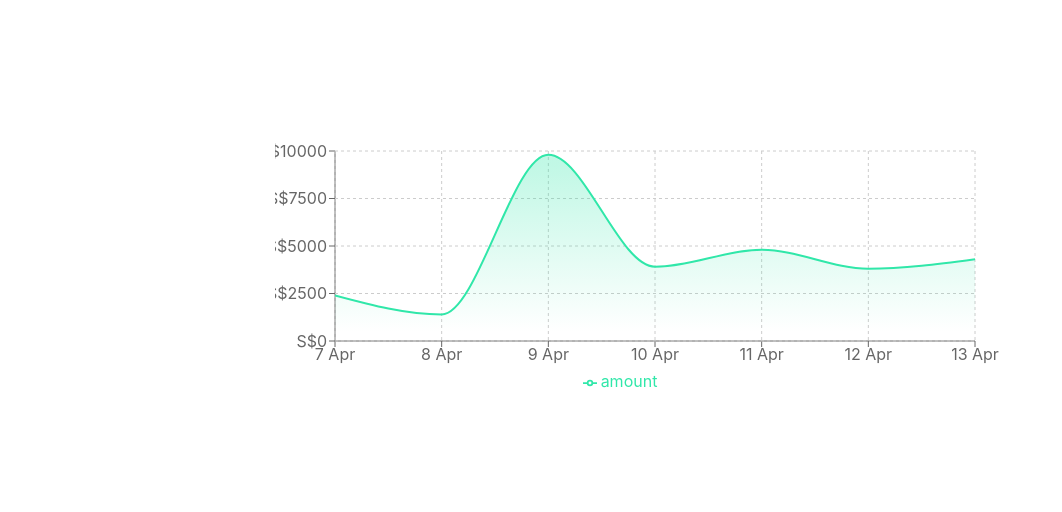
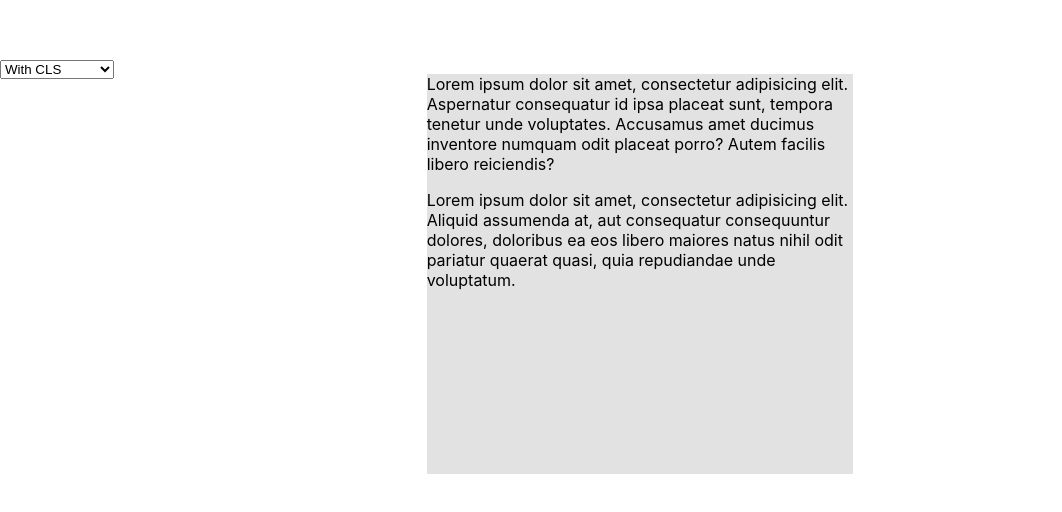
Before and after one commit to arvinsim/research-and-development, a React (Vite) app: page /web-vitals/cls in a window 1280 px wide. Shown: the part 134-646 px from the top of the page, without its empty margins (0-1062 px from the left). Built offline with nearby package versions, Linux system fonts and the light colour scheme.

Commit message:
Initial implementation of CLS Demo

```diff
--- a/src/App.tsx
+++ b/src/App.tsx
@@ -1,6 +1,7 @@
 import React, { Suspense } from "react";
 import styled from "styled-components";
 import { BrowserRouter, Route, Switch } from "react-router-dom";
+import CLSDemo from "./WebVitals/CLSDemo";
 
 const CreatePerson = React.lazy(() => import("./CreatePerson"));
 const UseRef = React.lazy(() => import("./UseRef"));
@@ -41,6 +42,9 @@ function App() {
             <Route exact path={"/picture"}>
               <PictureSrcSet />
             </Route>
+            <Route exact path={"/web-vitals/cls"}>
+              <CLSDemo />
+            </Route>
             <Route>
               <AmountDateAreaChart />
             </Route>
--- /dev/null
+++ b/src/WebVitals/CLSDemo/index.tsx
@@ -0,0 +1,71 @@
+import React, { useState, useEffect } from "react";
+import styled from "styled-components";
+import random from "lodash/random";
+
+// TODO: Layout the items properly in the grid
+// TODO: What should the props type be for the functional component props
+// TODO: Add example of image placeholder
+
+function CLSDemo() {
+  return (
+    <Wrapper>
+      <Selector>
+        <select>
+          <option>With CLS</option>
+          <option>Little or no CLS</option>
+        </select>
+      </Selector>
+      <Content>
+        <Delay>
+          <Card>
+            <p>
+              Lorem ipsum dolor sit amet, consectetur adipisicing elit.
+              Aspernatur consequatur id ipsa placeat sunt, tempora tenetur unde
+              voluptates. Accusamus amet ducimus inventore numquam odit placeat
+              porro? Autem facilis libero reiciendis?
+            </p>
+            <p>
+              Lorem ipsum dolor sit amet, consectetur adipisicing elit. Aliquid
+              assumenda at, aut consequatur consequuntur dolores, doloribus ea
+              eos libero maiores natus nihil odit pariatur quaerat quasi, quia
+              repudiandae unde voluptatum.
+            </p>
+          </Card>
+        </Delay>
+      </Content>
+    </Wrapper>
+  );
+}
+
+function Delay(props: { maxDelay?: number }) {
+  const { maxDelay = 5000 } = props;
+  const [show, setShow] = useState(false);
+
+  useEffect(() => {
+    setTimeout(function () {
+      setShow(true);
+    }, random(0, maxDelay));
+  }, [maxDelay]);
+
+  if (show) {
+    return props.children;
+  }
+
+  return <Card>&nbsp;</Card>;
+}
+
+const Wrapper = styled.div`
+  width: 100%;
+  display: grid;
+  grid-template-columns: 1fr 1fr 1fr;
+`;
+
+const Selector = styled.div``;
+const Content = styled.div``;
+
+const Card = styled.div`
+  background: #e2e2e2;
+  min-height: 50vh;
+`;
+
+export default CLSDemo;
```
